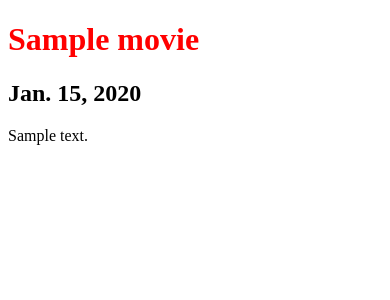
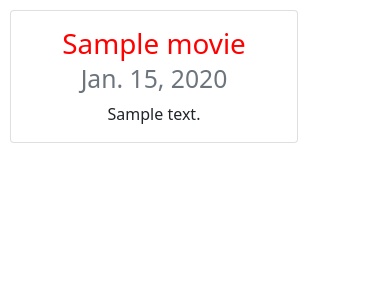
Before and after one commit to srajang123/movie-django-app, a Django app: page /view in a window 390 px wide. Shown: the top 300 px of the page. Run offline with Django 3.2, Linux system fonts and the light colour scheme; tables that the repository leaves empty hold one stand-in row (values such as "Sample post").

Commit message:
Added Bootstrap

```diff
--- a/movies/static/movies/css/Home.css
+++ b/movies/static/movies/css/Home.css
@@ -1,3 +1,7 @@
+body {
+    padding: 10px
+}
+
 h1 {
     color: red
 }
--- a/movies/templates/base.html
+++ b/movies/templates/base.html
@@ -6,6 +6,7 @@
     <meta name="viewport" content="width=device-width, initial-scale=1.0">
     <title>{% block title %}{% endblock %}</title>
     {% load static %}
+    <link href="https://cdn.jsdelivr.net/npm/bootstrap@5.0.0-beta1/dist/css/bootstrap.min.css" rel="stylesheet" integrity="sha384-giJF6kkoqNQ00vy+HMDP7azOuL0xtbfIcaT9wjKHr8RbDVddVHyTfAAsrekwKmP1" crossorigin="anonymous">
     <link rel="stylesheet" type="text/css" href="{% static 'movies/css/Home.css' %}">
 </head>
 
--- a/movies/templates/movies/View.html
+++ b/movies/templates/movies/View.html
@@ -1,10 +1,14 @@
-{% extends "base.html" %} {% block content %}
-<div class="movies">
+{% extends "base.html" %} {% block title %}View Movies{% endblock %} {% block content %}
+<div class="movies row">
     {% for movie in movies_list %}
-    <div class="movie">
-        <h1 class="movie-name">{{movie.movie_name}}</h1>
-        <h2 class="movie-release-date">{{movie.movie_release_date}}</h2>
-        <p class="movie-summary">{{movie.movie_summary}}</p>
+    <div class="col-sm-3">
+        <div class="movie card h-100" style="width: 18rem">
+            <div class="card-body text-center">
+                <h1 class="movie-name card-title">{{movie.movie_name}}</h1>
+                <h2 class="movie-release-date card-subtitle mb-2 text-muted">{{movie.movie_release_date}}</h2>
+                <p class="movie-summary card-text">{{movie.movie_summary}}</p>
+            </div>
+        </div>
     </div>
     {% endfor %}
 </div>
```
